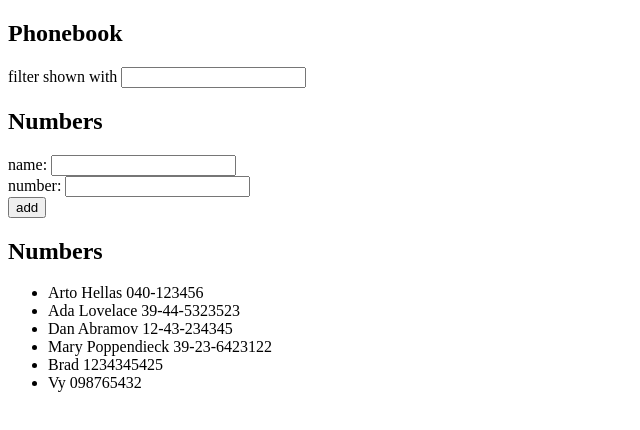
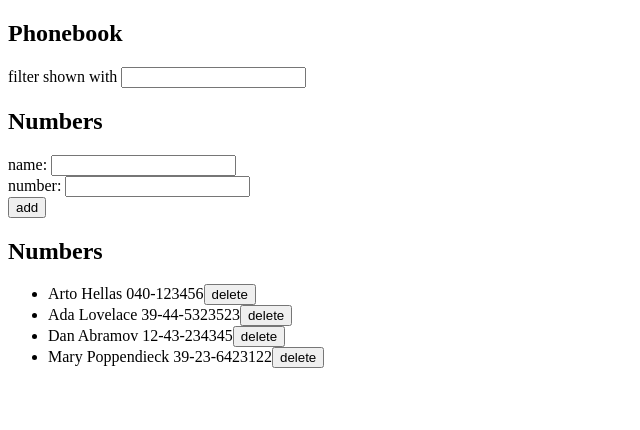
Before and after one commit to BradGrensewich/fullstackopen-exercises, a React (Vite) app in the folder 2/phonebook/: page / in a window 1280 px wide. Shown: the top 430 px of the page, without its empty margins (0-640 px from the left). Built offline with nearby package versions, Linux system fonts and the light colour scheme; data requests are answered from the project's data file.

Commit message:
exercise 2.14

```diff
--- a/2/phonebook/db.json
+++ b/2/phonebook/db.json
@@ -19,16 +19,6 @@
       "name": "Mary Poppendieck",
       "number": "39-23-6423122",
       "id": "4"
-    },
-    {
-      "id": "032d",
-      "name": "Brad",
-      "number": "1234345425"
-    },
-    {
-      "id": "ca01",
-      "name": "Vy",
-      "number": "098765432"
     }
   ]
 }
--- a/2/phonebook/src/App.jsx
+++ b/2/phonebook/src/App.jsx
@@ -31,15 +31,16 @@ const NewPersonForm = ({
 	);
 };
 
-const PersonItem = ({ person }) => {
+const PersonItem = ({ person, onDelete }) => {
 	return (
 		<li>
 			{person.name} {person.number}
+			<button onClick={onDelete}>delete</button>
 		</li>
 	);
 };
 
-const PersonList = ({ persons, searchFilter }) => {
+const PersonList = ({ persons, searchFilter, onDelete }) => {
 	const caseLessFilter = searchFilter.toLowerCase();
 	const filteredPersons = persons.filter((person) =>
 		person.name.toLowerCase().includes(caseLessFilter)
@@ -47,7 +48,11 @@ const PersonList = ({ persons, searchFilter }) => {
 	return (
 		<ul>
 			{filteredPersons.map((person) => (
-				<PersonItem key={person.id} person={person} />
+				<PersonItem
+					key={person.id}
+					person={person}
+					onDelete={() => onDelete(person.id)}
+				/>
 			))}
 		</ul>
 	);
@@ -95,6 +100,18 @@ const App = () => {
 		setNewNumber('');
 	};
 
+	const handleDeletePerson = (id) => {
+		personServices
+			.remove(id)
+			.then((returnedPerson) => {
+				setPersons(persons.filter((person) => person.id !== id));
+				console.log(`${returnedPerson.name} was deleted`);
+			})
+			.catch((error) => {
+				console.log(`Could not delete ${id}`);
+			});
+	};
+
 	const handleNameChange = (event) => {
 		setNewName(event.target.value);
 	};
@@ -118,7 +135,11 @@ const App = () => {
 				onNumberChange={handleNumberChange}
 			/>
 			<h2>Numbers</h2>
-			<PersonList persons={persons} searchFilter={searchFilter} />
+			<PersonList
+				persons={persons}
+				searchFilter={searchFilter}
+				onDelete={handleDeletePerson}
+			/>
 		</div>
 	);
 };
--- a/2/phonebook/src/services/persons.js
+++ b/2/phonebook/src/services/persons.js
@@ -11,4 +11,9 @@ const create = (newPerson) => {
 	return req.then((res) => res.data);
 };
 
-export default { getAll, create };
+const remove = (id) => {
+	const req = axios.delete(`${baseUrl}/${id}`);
+	return req.then((res) => res.data);
+};
+
+export default { getAll, create, remove };
```
